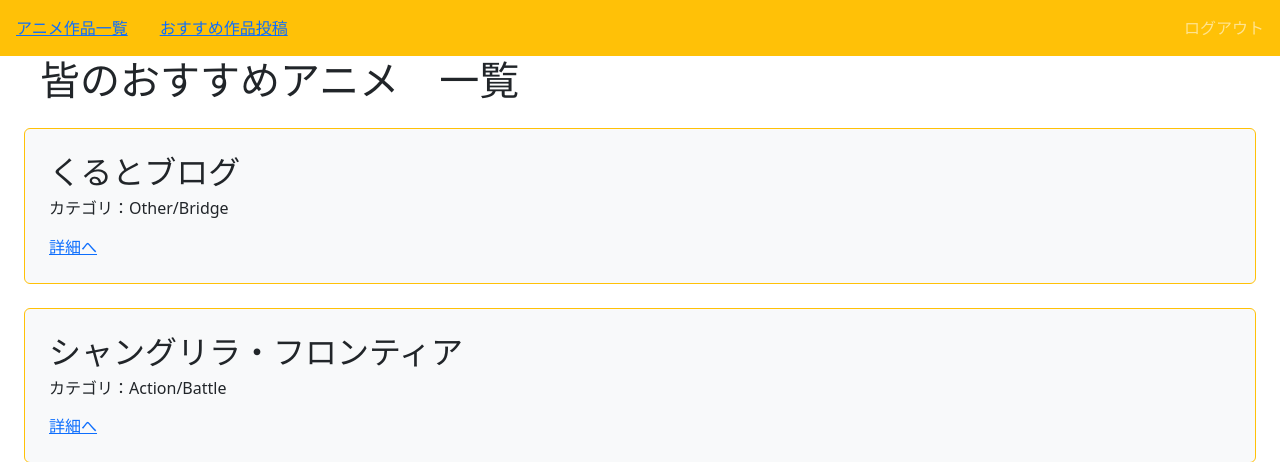
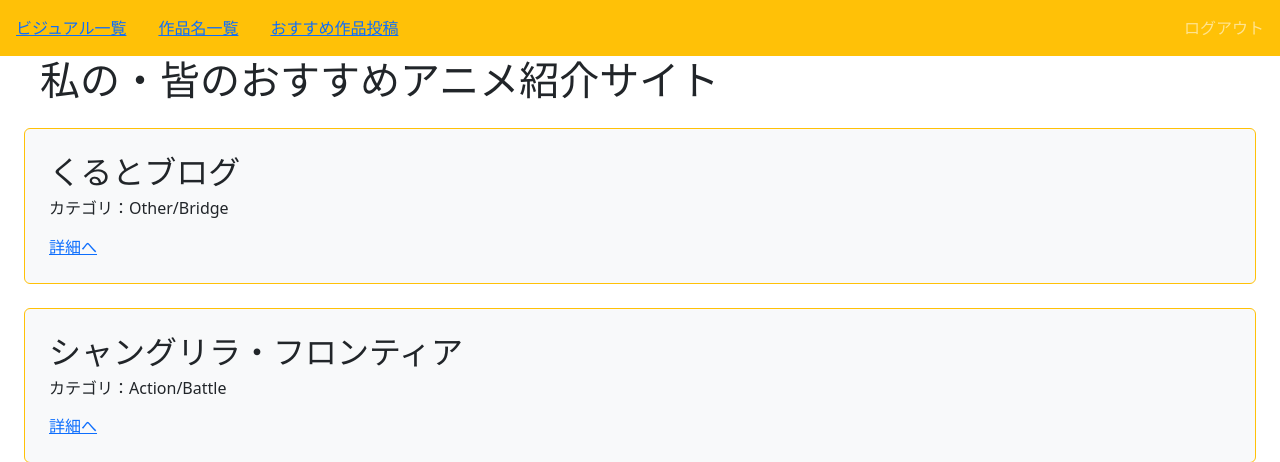
Before and after one commit to kuruto0808/project3, a Django app: page /book/ in a window 1280 px wide. Shown: the top 462 px of the page. Run offline with Django 5.2, Linux system fonts and the light colour scheme; a user stored in the database is signed in; data comes from the database, SQL or seed files in the repository; both versions use the stored data as it was after the commit; parts of the project's set-up code (start-up, migrations or seed data) failed here and were passed over.

Commit message:
Update message with relevant description

```diff
--- a/book/templates/book/book_list.html
+++ b/book/templates/book/book_list.html
@@ -1,7 +1,7 @@
 {% extends 'base.html' %}
 
-{% block title %}　おすすめアニメ一覧{% endblock %}
-{% block h1 %}　皆のおすすめアニメ　一覧{% endblock %}
+{% block title %}私の・皆のおすすめアニメ一覧{% endblock %}
+{% block h1 %}　私の・皆のおすすめアニメ紹介サイト{% endblock %}
 
 
 {% block content %}
--- a/book/templates/book/index.html
+++ b/book/templates/book/index.html
@@ -1,7 +1,7 @@
 {% extends 'base.html' %}
 
-{% block title %}　皆のおすすめアニメ一覧{% endblock %}
-{% block h1 %}　皆のおすすめアニメ　一覧{% endblock %}
+{% block title %}私の・皆のおすすめアニメ一覧{% endblock %}
+{% block h1 %}　私の・皆のおすすめアニメ紹介サイト{% endblock %}
 
 
 {% block content %}
--- a/book/urls.py
+++ b/book/urls.py
@@ -10,4 +10,5 @@ urlpatterns = [
     path('book/<int:pk>/delete/', views.DeleteBookView.as_view(),name='delete-book'),
     path('book/<int:pk>/update/', views.UpdateBookView.as_view(),name='update-book'),
     path('book/<int:book_id>/review/', views.CreateReviewView.as_view(),name='review'),
+    path('logout/', views.logout_view,name='logout'),
 ]
--- a/book/views.py
+++ b/book/views.py
@@ -1,6 +1,9 @@
 from django.contrib.auth.mixins import LoginRequiredMixin
 from django.core.exceptions import PermissionDenied
 from django.shortcuts import render,redirect
+
+from django.contrib.auth import logout
+
 from django.urls import reverse, reverse_lazy
 from django.views.generic import (
     ListView,
@@ -10,6 +13,10 @@ from django.views.generic import (
     UpdateView,
     )
 from .models import Book, Review
+
+def logout_view(request):
+    logout(request)
+    return redirect('index')
 
 class ListBookView(LoginRequiredMixin,ListView):
     template_name='book/book_list.html'
--- a/bookproject/settings.py
+++ b/bookproject/settings.py
@@ -29,7 +29,11 @@ SECRET_KEY = os.getenv('SECRET_KEY')
 # SECURITY WARNING: don't run with debug turned on in production!
 DEBUG = True
 
-ALLOWED_HOSTS = ['rec-anime-site-b1ce77d612af.herokuapp.com']
+# DEBUG = False
+
+
+ALLOWED_HOSTS = ['*']
+#ALLOWED_HOSTS = ['rec-anime-site-b1ce77d612af.herokuapp.com']
 
 
 # Application definition
--- a/templates/base.html
+++ b/templates/base.html
@@ -15,16 +15,17 @@
 <body>
     <nav class="navbar navbar-dark bg-warning sticky-top">
         <div class="navbar-nav d-flex flex-row">
-            <a class="nav=link mx-3" href="{% url 'list-book' %}">アニメ作品一覧</a>
+            <a class="nav=link mx-3" href="https://rec-anime-site-b1ce77d612af.herokuapp.com/">ビジュアル一覧</a>
+            <a class="nav=link mx-3" href="{% url 'list-book' %}">作品名一覧</a>
             <a class="nav=link mx-3" href="{% url 'create-book' %}">おすすめ作品投稿</a>
 
         </div>
         <div class="navbar-nav d-flex flex-row">
             {% if request.user.is_authenticated %}
-            <a class="nav-link mx-3" href="{% url 'accounts:logout'}">ログアウト</a>
+            <a class="nav-link mx-3" href="https://rec-anime-site-b1ce77d612af.herokuapp.com/logout/">ログアウト</a>
             {% else %}
-            <a class="nav-link mx-3" href="{% url 'accounts:login'}">ログイン</a>
-            <a class="nav-link mx-3" href="{% url 'accounts:signup'}">会員登録</a>
+            <a class="nav-link mx-3" href="https://rec-anime-site-b1ce77d612af.herokuapp.com/accounts/login/">ログイン</a>
+            <a class="nav-link mx-3" href="https://rec-anime-site-b1ce77d612af.herokuapp.com/accounts/signup/">会員登録</a>
             {% endif %}
         </div>
     </nav>
```
Also changed, not shown: db.sqlite3, media/-86-.jpg (added), media/GihuIC.jpg (added), media/SA1-1.jpg (added), media/hyouka.jpg (added), media/河内川橋.jpg (added).
